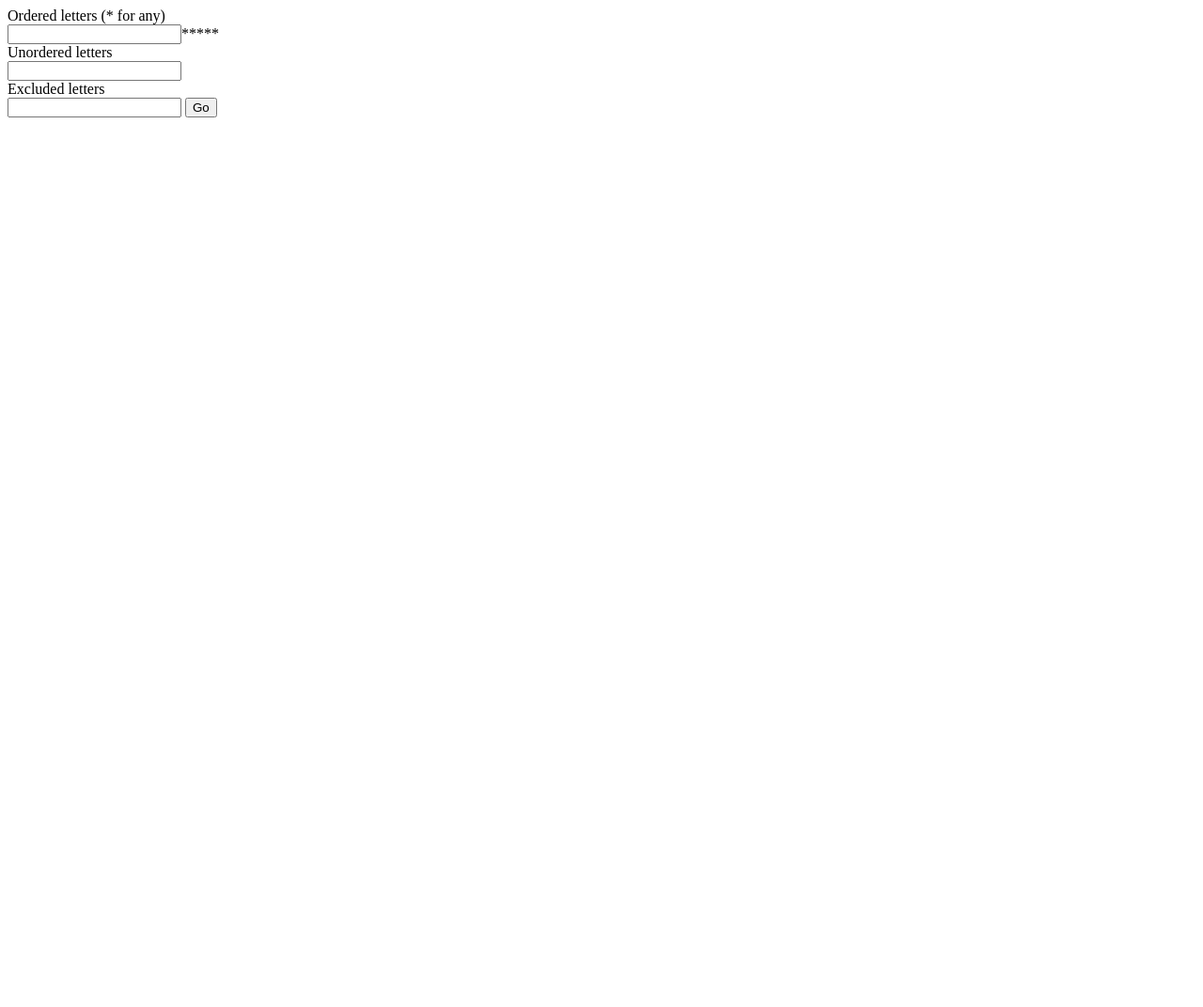
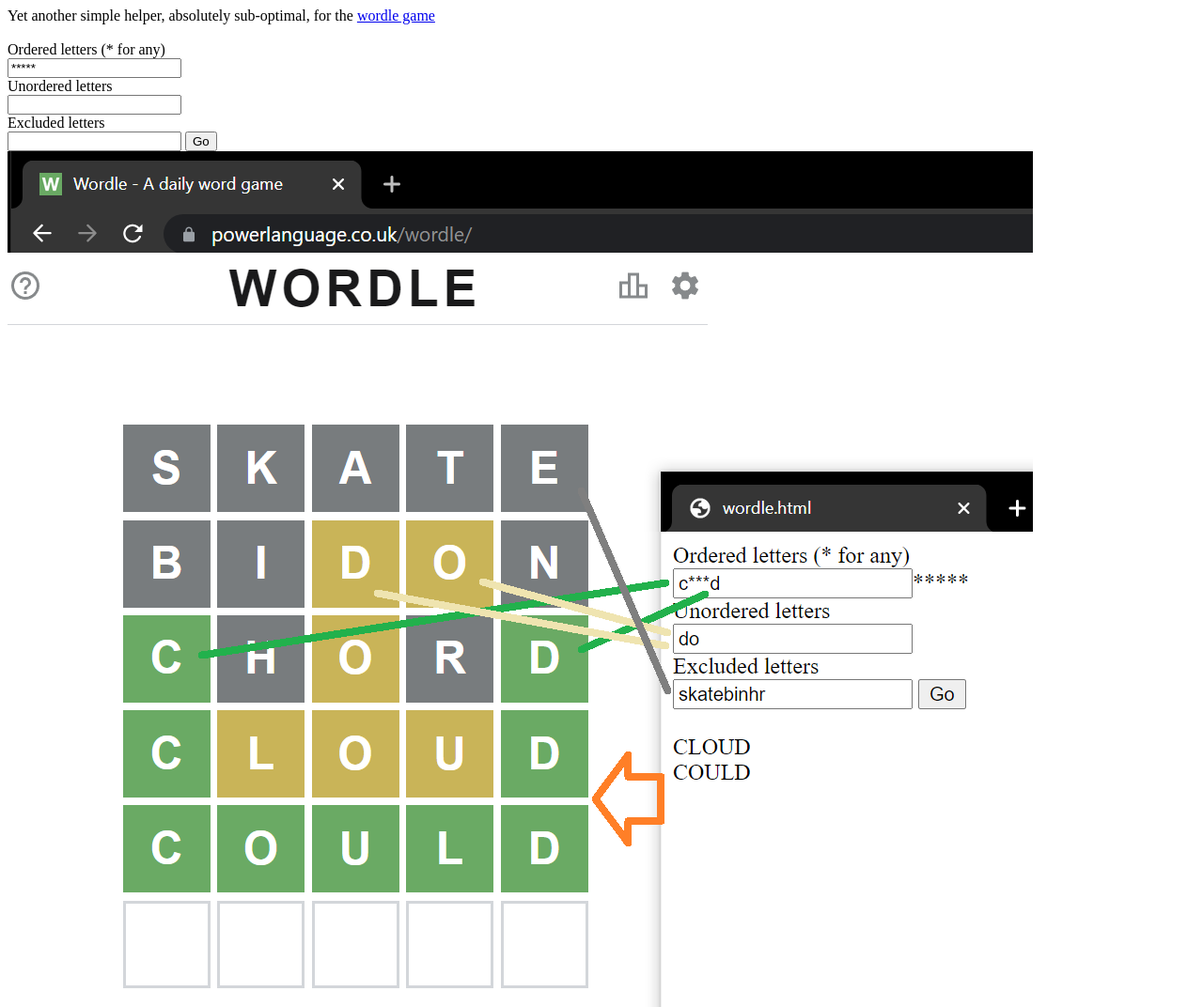
Before and after one commit to chrix-3E8/funsciencewithyourcomputer, a plain HTML site: page wordle-helper/wordle.html in a window 1280 px wide. Shown: the whole page at 94% size. Before the commit the page ends 800 px from the top, so only its background shows below. Drawn offline with Linux system fonts and the light colour scheme.

Commit message:
Update wordle.html

```diff
--- a/wordle-helper/wordle.html
+++ b/wordle-helper/wordle.html
@@ -1,13 +1,17 @@
 <html>
+    <title>Wordle Helper</title>
 <body>
+    <div>Yet another simple helper, absolutely sub-optimal, for the <a href="https://www.powerlanguage.co.uk/wordle/">wordle game</a></div>
+    <br>
     <div>Ordered letters (* for any)</div>
-    <input type="text" id="ordered">*****</input>
+    <input type="text" id="ordered" value="*****"></input>
     <div>Unordered letters</div>
     <input type="text" id="unordered"></input>
     <div>Excluded letters</div>
     <input type="text" id="excluded"></input>
     <button onclick="search()">Go</button>
     <div id="result"></div>
+    <img src="./wordle%20assistant.png"/>
 </body>
 <script>
     var orderedElt = document.getElementById("ordered");
```
